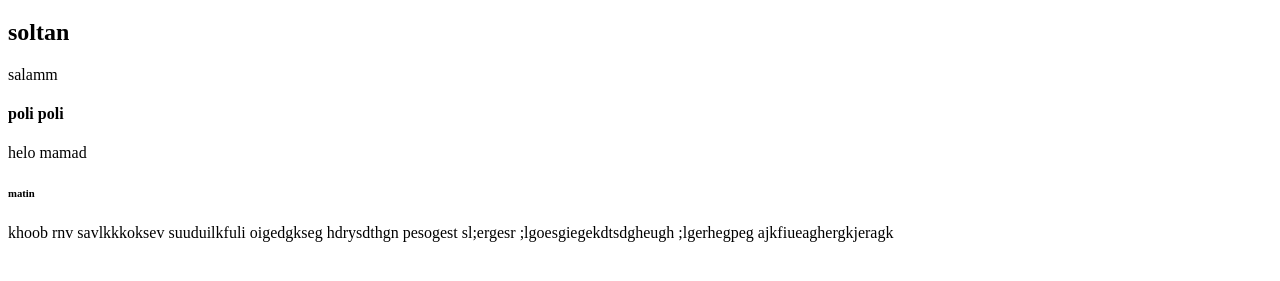
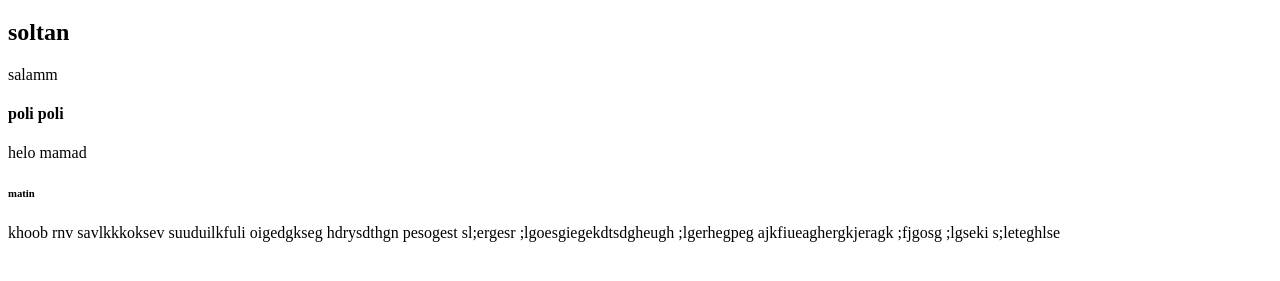
Before and after one commit to PEDRAM138/web-weaver, a plain HTML site: page pedram.html in a window 1280 px wide. Shown: the part 61-342 px from the top of the page. Drawn offline with Linux system fonts and the light colour scheme.

Commit message:
lkwgoqirhger

```diff
--- a/pedram.html
+++ b/pedram.html
@@ -22,5 +22,10 @@
     ;lgoesgiegekdtsdgheugh
     ;lgerhegpeg
     ajkfiueaghergkjeragk
+    ;fjgosg
+    ;lgseki
+    s;leteghlse
+
+
 </body>
 </html>
```
